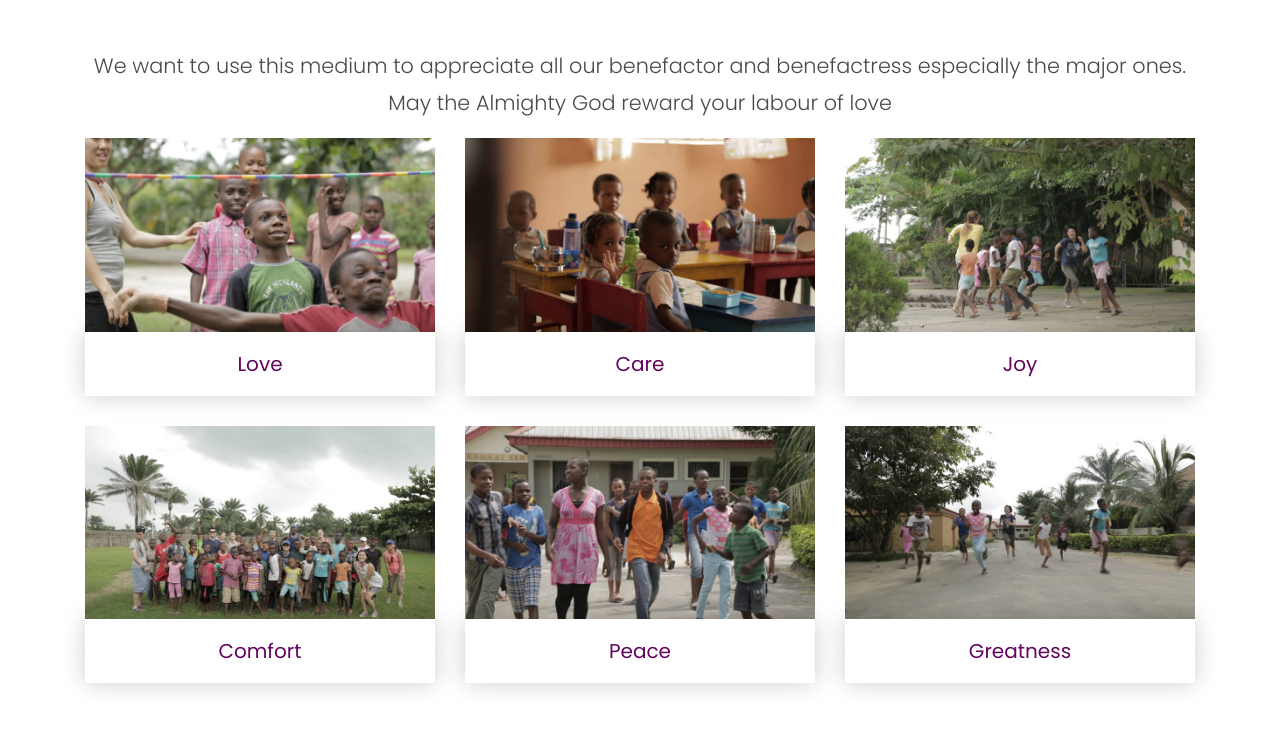
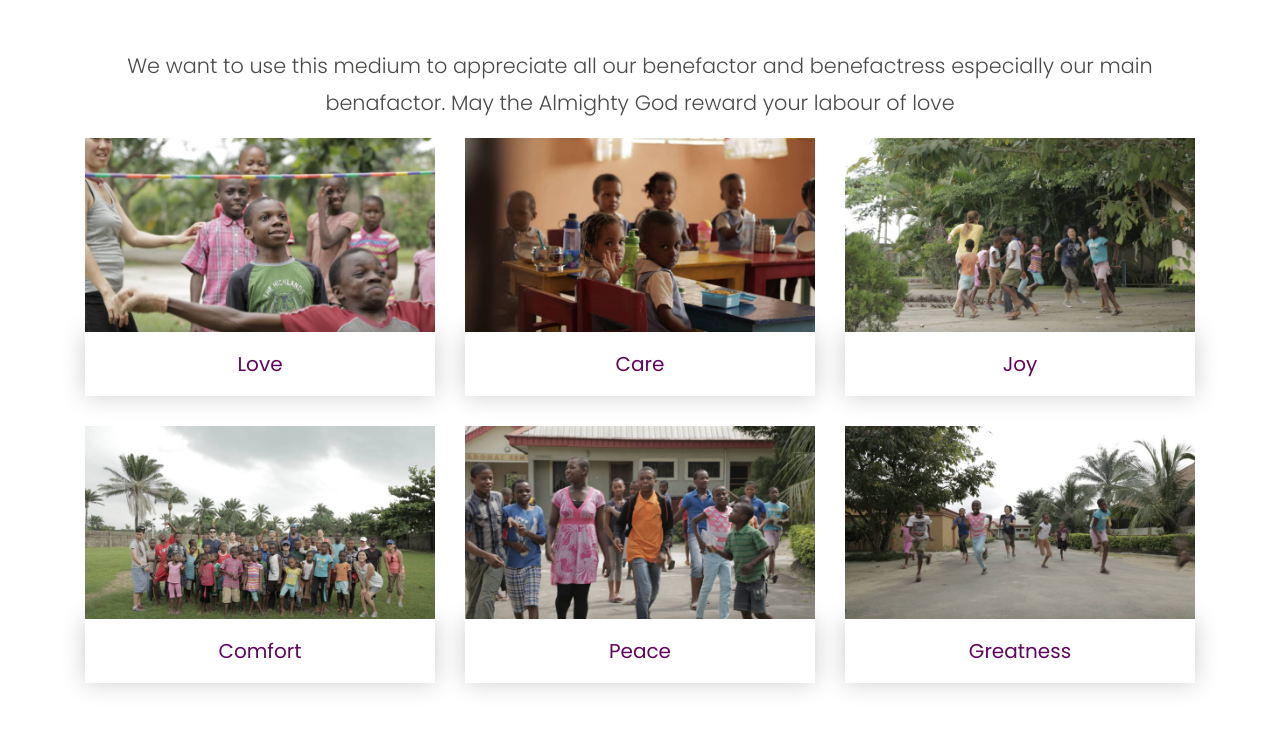
Before and after one commit to appstation-devs/oasis, a website: page index.html in a window 1280 px wide. Shown: the part 1676-2405 px from the top of the page. Drawn offline with Linux system fonts and the light colour scheme.

```diff
--- a/index.html
+++ b/index.html
@@ -154,7 +154,7 @@
             <div class="heading_main text_align_center">
               <h2><span>Oasis Of Love Orphanage </span>At A Glance</h2>
             </div>
-            <p class="benef">We want to use this medium to appreciate all our benefactor and benefactress especially the major ones. May the Almighty God reward your labour of love</p>
+            <p class="benef">We want to use this medium to appreciate all our benefactor and benefactress especially our main benafactor. May the Almighty God reward your labour of love</p>
           </div>
         </div>
         <div class="col-sm-6 col-md-4">
```
